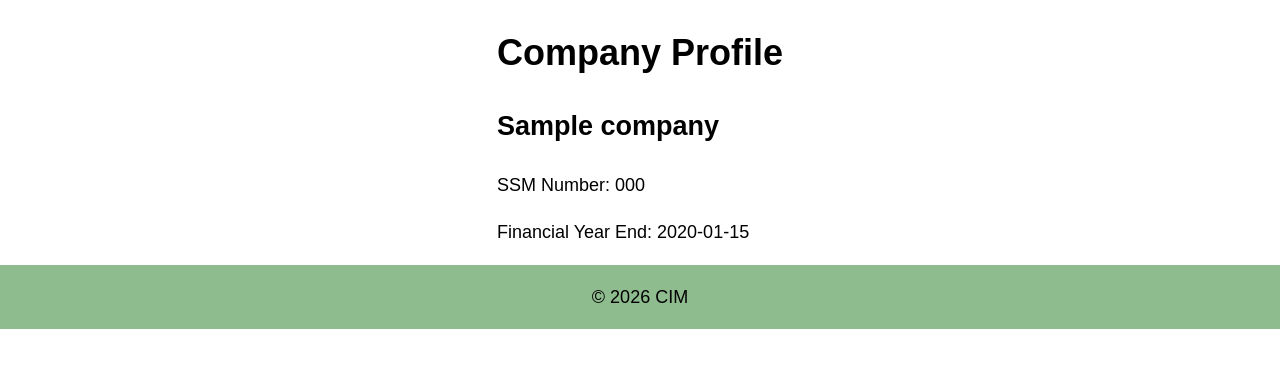
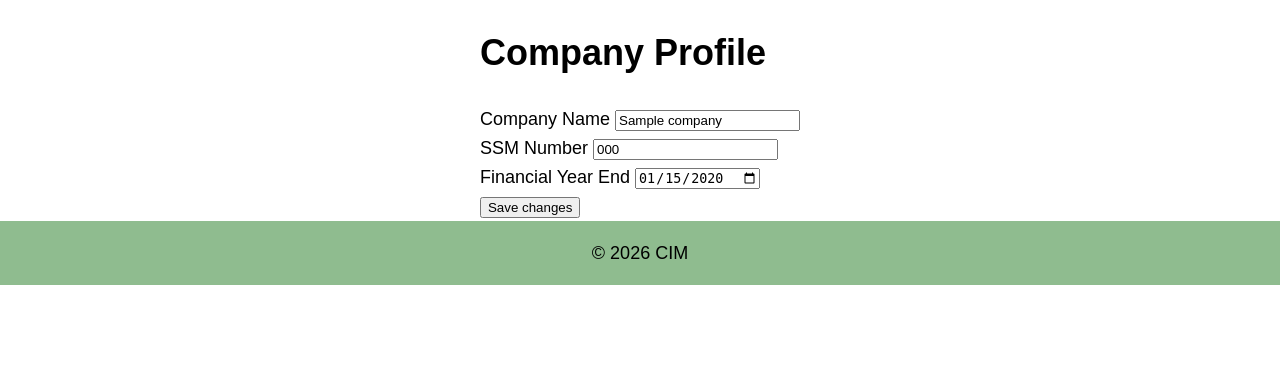
Before and after one commit to sabrynasalleh/tax-my-webapp, a Flask app: page /company in a window 1280 px wide. Shown: the part 135-503 px from the top of the page. Run offline with Flask 3, Linux system fonts and the light colour scheme; a user stored in the database is signed in; tables that the repository leaves empty hold one stand-in row (values such as "Sample post").

Commit message:
Implement editable company profile

```diff
--- a/company.py
+++ b/company.py
@@ -1,19 +1,27 @@
-from flask import Blueprint, render_template
+from flask import Blueprint, render_template, request, redirect, url_for
 from flask_login import login_required, current_user
+from extensions import db
+from datetime import datetime
 
 company = Blueprint("company", __name__)
 
 # Displays company profile of the logged-in user
-@company.route("/company")
+@company.route("/company", methods=["GET", "POST"])
 @login_required
 def company_profile():
 
-    print("========== COMPANY ROUTE ==========")
-    print("CURRENT USER:", current_user)
-    print("CURRENT USER TYPE:", type(current_user))
-    print("HAS COMPANY:", hasattr(current_user, "company"))
-    print("HAS COMPANIES:", hasattr(current_user, "companies"))
-
     company = current_user.company
 
+    if request.method == "POST":
+        company.company_name = request.form.get("company_name")
+        company.ssm_number = request.form.get("ssm_number")
+        financial_year_end = request.form.get("financial_year_end")
+
+        if financial_year_end:
+            company.financial_year_end = datetime.strptime(financial_year_end, "%Y-%m-%d").date()
+
+        db.session.commit()
+
+        return redirect(url_for("company.company_profile"))
+
     return render_template("company_profile.html", company=company)
--- a/templates/company_profile.html
+++ b/templates/company_profile.html
@@ -7,10 +7,17 @@ Company Profile
 {% block content %}
 <h1>Company Profile</h1>
 
+<form method="POST">
 
-<h2>{{ company.company_name }}</h2>
-<p>SSM Number: {{ company.ssm_number }}</p>
-<p>Financial Year End: {{ company.financial_year_end }}</p>
+    <label>Company Name</label>
+    <input type="text" name="company_name" value="{{ company.company_name }}" required><br>
+    <label>SSM Number</label>
+    <input type="text" name="ssm_number" value="{{ company.ssm_number or '' }}" required><br>
+    <label>Financial Year End</label>
+    <input type="date" name="financial_year_end" value="{{ company.financial_year_end or '' }}" required><br>
 
+    <button type="submit">Save changes</button>
+
+</form>
 
 {% endblock %}
```
